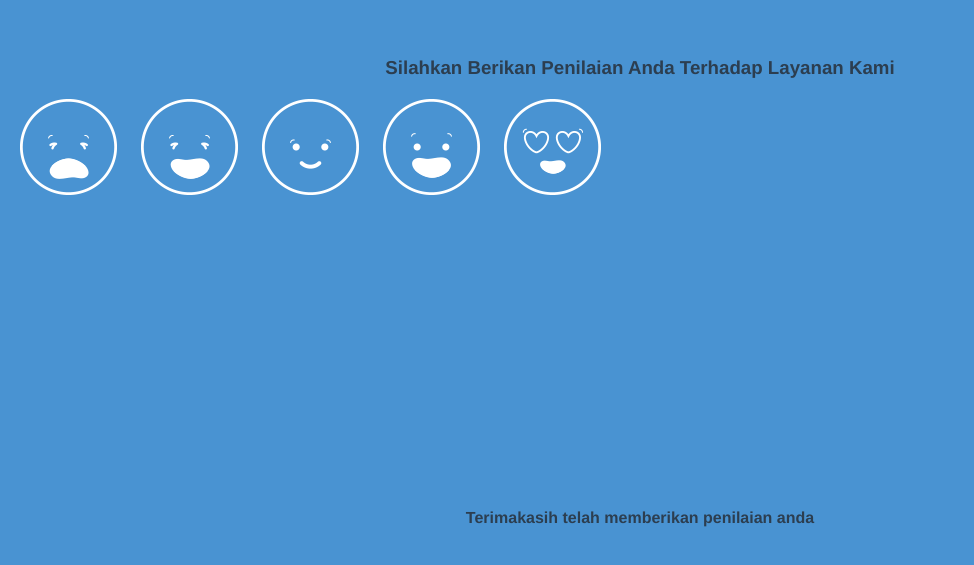
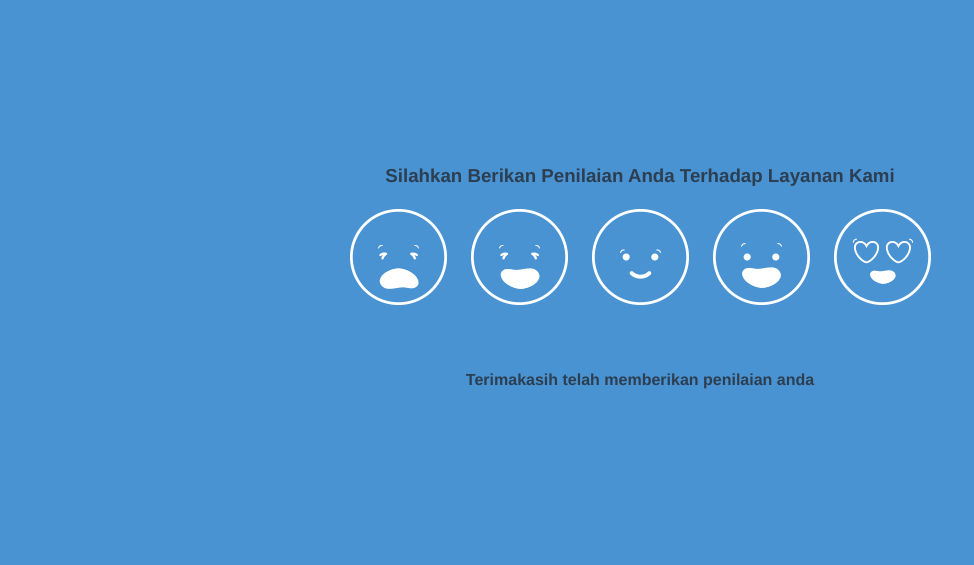
Before and after one commit to kurniawan26/emoticon-vue, a Vue app: page /#/ in a window 1280 px wide. Shown: the part 115-680 px from the top of the page, without its empty margins (0-974 px from the left). Built offline with nearby package versions, Linux system fonts and the light colour scheme.

Commit message:
fix position emoticons

```diff
--- a/src/views/Home.vue
+++ b/src/views/Home.vue
@@ -28,7 +28,8 @@ export default {
 
 .<style>
 .container{
-  display: flex;
+  margin-top: 20%;
+  display: inline-block;
   height: 100vh;
   align-items: center;
   flex-wrap: wrap;
@@ -36,6 +37,11 @@ export default {
 
 .emoticons{
   display: flex;
+  margin: 20px;
+}
+
+.finish{
+  margin-top: 10%;
 }
 section{
   width: 100%;
```
